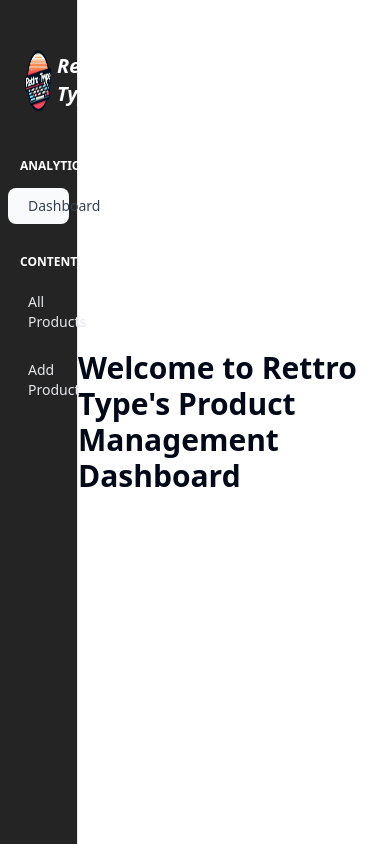
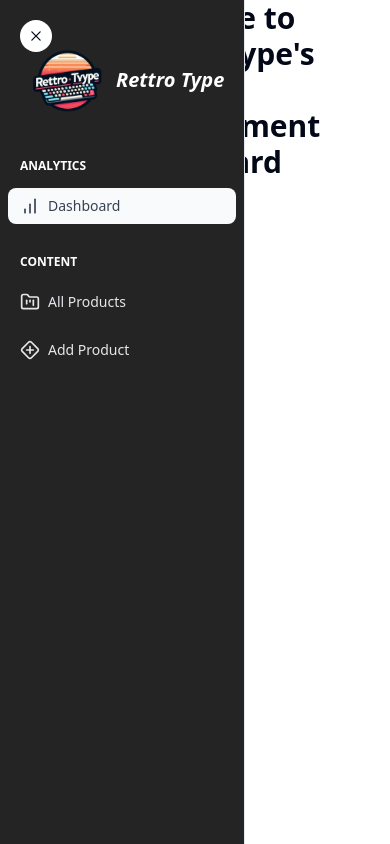
Before and after one commit to salmanabdullahfahim/rettro-type-client, a React (Vite) app: page /dashboard in a window 390 px wide. Built offline with nearby package versions, Linux system fonts and the light colour scheme.

Commit message:
added some animation

```diff
--- a/index.html
+++ b/index.html
@@ -5,12 +5,22 @@
   <meta charset="UTF-8" />
   <link rel="icon" type="image/svg+xml" href="/logo.png" />
   <meta name="viewport" content="width=device-width, initial-scale=1.0" />
+
+  <!-- aos -->
+  <link rel="stylesheet" href="https://unpkg.com/aos@next/dist/aos.css" />
+
   <title>Rettro Type</title>
 </head>
 
 <body>
   <div id="root"></div>
   <script type="module" src="/src/main.tsx"></script>
+
+  <!-- aos -->
+  <script src="https://unpkg.com/aos@next/dist/aos.js"></script>
+  <script>
+    AOS.init();
+  </script>
 </body>
 
 </html>
--- a/package.json
+++ b/package.json
@@ -20,6 +20,7 @@
     "@reduxjs/toolkit": "^2.2.6",
     "@types/react-slick": "^0.23.13",
     "@types/slick-carousel": "^1.6.40",
+    "aos": "^2.3.4",
     "class-variance-authority": "^0.7.0",
     "clsx": "^2.1.1",
     "framer-motion": "^11.2.13",
--- a/src/Pages/AboutUs.tsx
+++ b/src/Pages/AboutUs.tsx
@@ -61,7 +61,13 @@
         fillOpacity="1"
       />
     </svg>
-    <img src="/logo.png" alt="" className="max-w-full h-auto" />
+    <img
+      src="/logo.png"
+      alt=""
+      className="max-w-full h-auto"
+      data-aos="fade-right"
+      data-aos-duration="1500"
+    />
   </>
 );
 
@@ -131,7 +137,7 @@
             </div>
           </div>
           <div className="col-span-12 md:col-span-6 md:mr-4">
-            <div>
+            <div data-aos="fade-left" data-aos-duration="1700">
               <h2 className="text-2xl leading-tight font-bold md:text-3xl mt-4">
                 Rettro <span className="text-headerText">Type's</span> Story
               </h2>
--- a/src/Pages/ContactUs.tsx
+++ b/src/Pages/ContactUs.tsx
@@ -26,12 +26,14 @@
           {/* contact from */}
           <div className="flex items-center justify-center">
             <div className="px-2 md:px-12">
+              <div data-aos="fade-right" data-aos-duration="1500">
                 <p className="text-2xl font-bold text-gray-900 md:text-4xl">
                   Get In <span className="text-headerText">Touch</span>
                 </p>
                 <p className="mt-2 text-lg text-gray-600">
                   Our friendly team would love to hear from you.
                 </p>
+              </div>
               <form action="" className="mt-8 space-y-4">
                 <div className="grid w-full gap-y-4 md:gap-x-4 lg:grid-cols-2">
                   <div className="grid w-full  items-center gap-1.5">
@@ -118,10 +120,12 @@
             alt="Contact us"
             className="hidden max-h-full w-9/12 rounded-lg object-cover lg:block"
             src="/contact.svg"
+            data-aos="zoom-in"
+            data-aos-duration="1700"
           />
         </div>
 
-        <div>
+        <div data-aos="fade-up" data-aos-duration="1200">
           <div className="mt-12 md:mt-20">
             <p className="text-3xl md:mb-8 font-bold text-gray-900 text-center">
               Made with love, right here in{" "}
--- a/src/components/Sidebar/Sidebar.tsx
+++ b/src/components/Sidebar/Sidebar.tsx
@@ -1,15 +1,34 @@
 import { BarChart, FolderKanban, DiamondPlus } from "lucide-react";
+import { useState } from "react";
 import { Link, NavLink } from "react-router-dom";
+import { GiHamburgerMenu } from "react-icons/gi";
+import { RxCross2 } from "react-icons/rx";
 
 export function Sidebar() {
+  const [isSidebarOpen, setIsSidebarOpen] = useState(true);
   return (
-    <aside className="flex h-screen w-1/5 flex-col  border-r bg-[#242424] px-5 py-8 sticky top-0 left-0">
+    <div className="w-full lg:w-1/5 z-30">
+      {/* <!-- Sidebar content open --> */}
+
+      <div
+        className={`absolute top-5 left-5 z-20 bg-white p-2 rounded-full block lg:hidden hover:cursor-pointer`}
+        onClick={() => setIsSidebarOpen(!isSidebarOpen)}
+        aria-label="close"
+      >
+        {!isSidebarOpen ? <GiHamburgerMenu /> : <RxCross2 />}
+      </div>
+      <aside
+        className={`flex h-screen flex-col  border-r bg-[#242424] px-5 py-8 fixed lg:sticky top-0 left-0 ${
+          isSidebarOpen ? "block" : "hidden"
+        }`}
+      >
         <Link to="/" className="flex items-center">
           <img src="/logo.png" alt="" className="w-24 h-24" />
           <span className=" text-xl font-bold text-white italic">
             Rettro Type
           </span>
         </Link>
+
         <div className="mt-6 flex flex-1 flex-col justify-between">
           <nav className="-mx-3 space-y-6 ">
             <div className="space-y-3 ">
@@ -59,5 +78,6 @@
           </nav>
         </div>
       </aside>
+    </div>
   );
 }
--- a/src/components/Teams/Teams.tsx
+++ b/src/components/Teams/Teams.tsx
@@ -39,7 +39,11 @@
 }
 
 const TeamMemberItem: React.FC<TeamMemberItemProps> = ({ member }) => (
-  <div className="bg-white shadow-xl rounded-2xl h-full">
+  <div
+    className="bg-white shadow-xl rounded-2xl h-full"
+    data-aos="fade-up"
+    data-aos-duration="1500"
+  >
     <img
       src={member.picture}
       alt={member.fullName}
--- a/src/components/layout/DashboardLayout.tsx
+++ b/src/components/layout/DashboardLayout.tsx
@@ -3,7 +3,7 @@
 
 const DashboardLayout = () => {
   return (
-    <div className="flex ">
+    <div className="flex">
       <Sidebar />
 
       <Outlet />
```
Also changed, not shown: 1 other file (tests, documents, lock files or other folders). Lines whose indentation alone changed are shown as unchanged.
